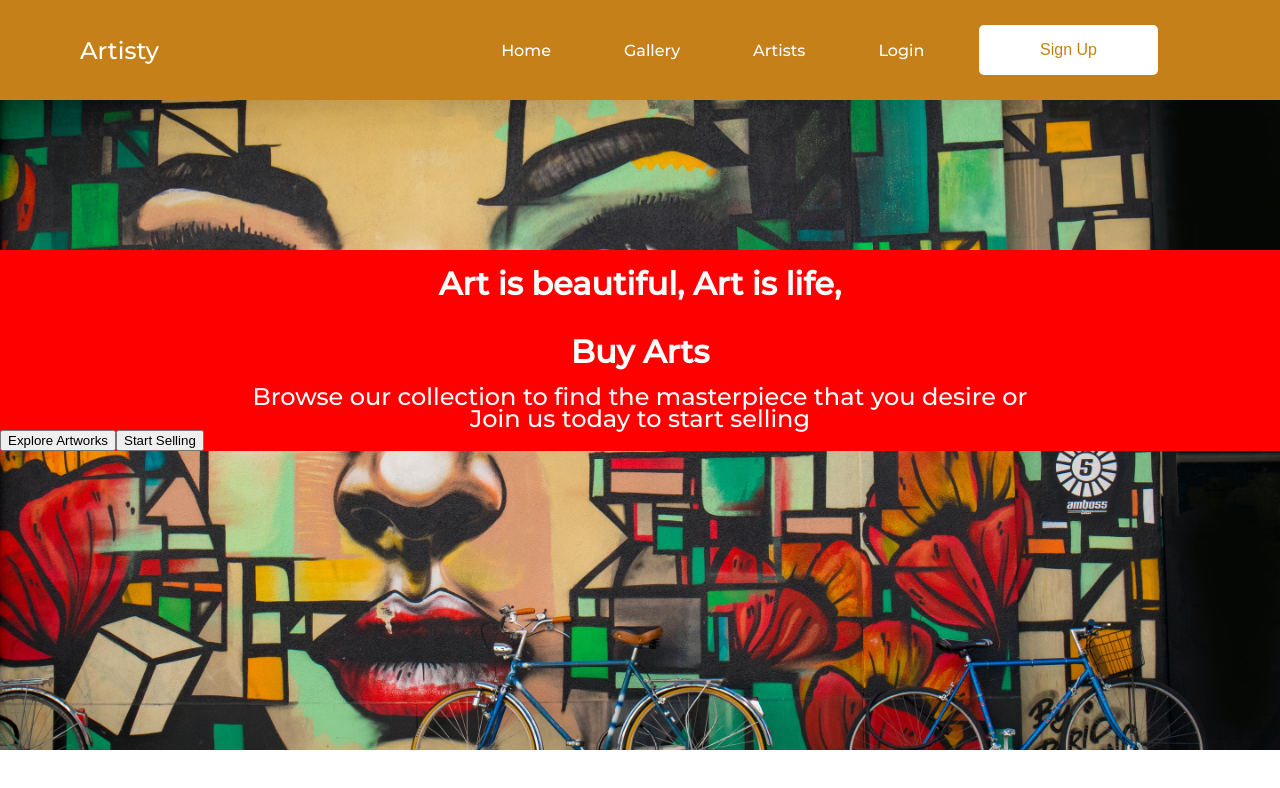
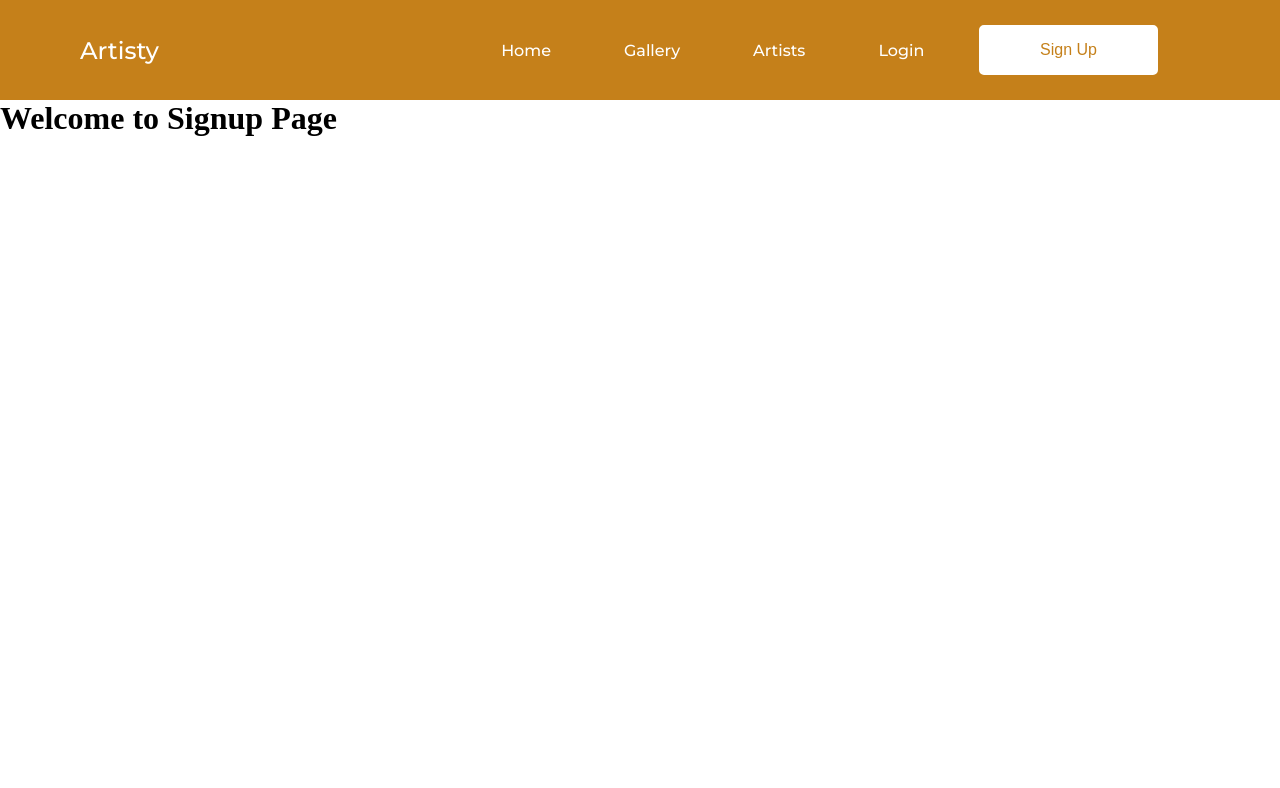
Before and after one commit to J3r0m3L/Artisty, a React (Create React App) app in the folder e-artist/: page /signup in a window 1280 px wide. Shown: the top 788 px of the page. Built offline with nearby package versions, Linux system fonts and the light colour scheme.

Commit message:
Created Pages and Added Some of the Links

```diff
--- a/e-artist/package.json
+++ b/e-artist/package.json
@@ -8,6 +8,8 @@
     "@testing-library/user-event": "^12.8.3",
     "react": "^17.0.2",
     "react-dom": "^17.0.2",
+    "react-router": "^5.2.0",
+    "react-router-dom": "^5.2.0",
     "react-scripts": "4.0.3",
     "web-vitals": "^1.1.1"
   },
--- a/e-artist/src/App.js
+++ b/e-artist/src/App.js
@@ -1,7 +1,9 @@
 import React from 'react';
 import Navbar from './components/Navbar.js';
 import Home from './pages/home/Home.js';
+import Signup from './pages/signup/Signup.js';
 import './App.css';
+import { BrowserRouter as Router, Switch, Route } from "react-router-dom";
 
 
 function App() {
@@ -10,15 +12,18 @@ function App() {
       <style>
         @import url('https://fonts.googleapis.com/css2?family=Montserrat:wght@500&display=swap');
       </style>
+      <Router>
       {/*Navbar*/}
-      <Navbar/>
-      {/*home*/}
-      <Home/>
-      {/*landing*/}
-      {/*leaderboard*/}
-      {/*signup*/}
-      {/*upload*/}
-      {/*Footer*/}
+        <Navbar/>
+        <Switch>
+          <Route path="/landing">{/*landing*/}</Route>
+          <Route path="/leaderboard">{/*leaderboard*/}</Route>
+          <Route path="/signup"><Signup/></Route>
+          <Route path="/upload">{/*upload*/}</Route>
+          {/*Footer*/}
+          <Route path="/"><Home/></Route>
+        </Switch>
+      </Router>
     </div>
   );
 }
--- a/e-artist/src/components/Navbar.css
+++ b/e-artist/src/components/Navbar.css
@@ -8,14 +8,15 @@
   height: 100px;
 }
 
-.navbar > h1 {
+.navbar h1 {
   font-size: 24px;
   margin: 0 60px;
   padding: 0 20px;
   font-weight: 500;
+  color: white;
 }
 
-.navbar > h1:hover {
+.navbar h1:hover {
   cursor: pointer;
   background-color: var(--text1);
   color: var(--trim);
@@ -31,14 +32,15 @@
   align-items: center;
 }
 
-.navbar_options > h2 {
+.navbar_options h2 {
   font-size: 16px;
   margin: 0 18.25px;
   padding: 0 18.25px;
   font-weight: 500;
+  color: white;
 }
 
-.navbar_options > h2:hover {
+.navbar_options h2:hover {
   cursor: pointer;
   background-color: var(--text1);
   color: var(--trim);
@@ -49,7 +51,7 @@
 }
 
 
-.navbar_options > button {
+.navbar_options button {
   border: none;
   background-color: var(--text1);
   color: var(--trim);
@@ -61,7 +63,7 @@
   font-weight: 500;
 }
 
-.navbar_options > button:hover {
+.navbar_options button:hover {
   cursor: pointer;
   background-color: var(--trim);
   color: var(--text1);
--- a/e-artist/src/components/Navbar.js
+++ b/e-artist/src/components/Navbar.js
@@ -1,16 +1,17 @@
 import React from 'react';
 import './Navbar.css';
+import { Link } from "react-router-dom";
 
 function Navbar() {
   return (
     <div className='navbar'>
-      <h1>Artisty</h1>
+      <Link to= "/" style={{ textDecoration: "none" }}><h1>Artisty</h1></Link>
       <div className='navbar_options'>
-        <h2>Home</h2>
+        <Link to= "/" style={{ textDecoration: "none" }}><h2>Home</h2></Link>
         <h2>Gallery</h2>
         <h2>Artists</h2>
-        <h2>Login</h2>
-        <button>Sign Up</button>
+        <Link to= "/signup" style={{ textDecoration: "none" }}><h2>Login</h2></Link>
+        <Link to= "/signup" style={{ textDecoration: "none" }}><button>Sign Up</button></Link>
       </div>
     </div>
   );
--- /dev/null
+++ b/e-artist/src/pages/signup/Signup.js
@@ -0,0 +1,12 @@
+import React from 'react';
+import './Signup.css';
+
+function Signup() {
+  return (
+    <div className='signup'>
+      <h1>Welcome to Signup Page</h1>
+    </div>
+  );
+}
+
+export default Signup;
```
Also changed, not shown: e-artist/src/pages/landing/Landing.js (added, +12 -0 lines), e-artist/src/pages/leaderboard/Leaderboard.js (added, +12 -0 lines), e-artist/src/pages/upload/Upload.js (added, +12 -0 lines), e-artist/src/pages/landing/Landing.css (added), e-artist/src/pages/leaderboard/Leaderboard.css (added), e-artist/src/pages/signup/Signup.css (added), e-artist/src/pages/upload/Upload.css (added), 1 other file (tests, documents, lock files or other folders).
